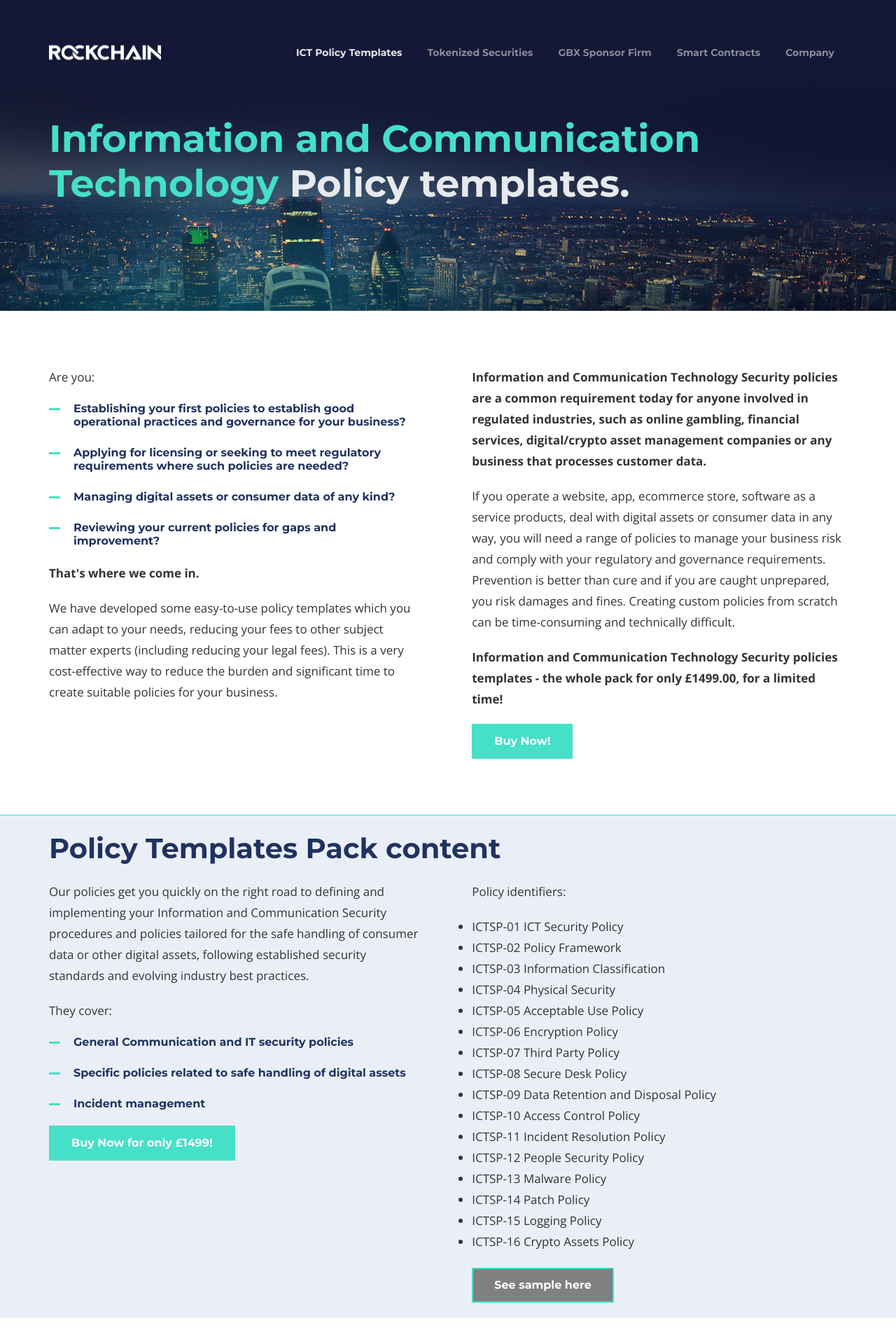
After one commit to RockchainLab/rockchain.com, a PHP site: page /ict-policies in a window 1280 px wide. The commit adds this page. Shown: the top 1920 px of the page at 70% size. Run offline with PHP 8.4, Linux system fonts and the light colour scheme; data that the repository does not hold is empty.

Commit message:
Policies page draft

```diff
--- /dev/null
+++ b/ict-policies.php
@@ -0,0 +1,96 @@
+<?
+$title = "ICT Policy Templates";
+$custom_meta = '
+<meta name="keywords" content="ICT, ICTSP, Information and Communication Security, Cyber Security Policies, Information and Communication Technology Policy" />
+<meta name="description" content="Information and Communication Technology Security policy templates to manage your risk and comply with regulatory requirements." />
+<meta name="robots" content="index, follow" />';
+
+$custom_og = '
+<meta property="og:url" content="https://www.rockchain.com/"/>
+<meta property="og:title" content="ICT Policy Templates"/>
+<meta property="og:description" content="Information and Communication Technology Security policy templates to manage your risk and comply with regulatory requirements."/>';
+?>
+<?php include 'header.php'; ?>
+<?php $active = 'ict-policies'; ?>
+<section class="section-hero hero-small-illustration hero-illustration-1">
+	<div class="container section-hero__container">
+		<?php include 'menu.php'; ?>
+    <h1 class="heading-1"><span class="highlight">Information and Communication Technology</span> Policy templates</span>.</h1>
+	</div>
+</section>
+<section class="section-white">
+	<div class="container section-white__container">
+		<div class="row-3 paragraphs">
+			<div class="box-6 box-s-margin">
+        <p class="paragraph-1">Are you:</p>
+				<ul class="point-list">
+					<li>Establishing your first policies to establish good operational practices and governance for your business?</li>
+          <li>Applying for licensing or seeking to meet regulatory requirements where such policies are needed?</li>
+          <li>Managing digital assets or consumer data of any kind?</li>
+          <li>Reviewing your current policies for gaps and improvement?</li>
+        </ul>
+        <br />
+        <p class="paragraph-1"><strong>That's where we come in.</strong></p>
+        <p class="paragraph-1">We have developed some easy-to-use policy templates which you can adapt to your needs, reducing your fees to other subject matter experts (including reducing your legal fees). This is a very cost-effective way to reduce the burden and significant time to create suitable policies for your business.</p>
+			</div>
+			<div class="box-6">
+				<p class="paragraph-1"><strong>Information and Communication Technology Security policies are a common requirement today for anyone involved in regulated industries, such as online gambling, financial services, digital/crypto asset management companies or any business that processes customer data.</strong></p>
+        <p class="paragraph-1">If you operate a website, app, ecommerce store, software as a service products, deal with digital assets or consumer data in any way, you will need a range of policies to manage your business risk and comply with your regulatory and governance requirements. Prevention is better than cure and if you are caught unprepared, you risk damages and fines. Creating custom policies from scratch can be time-consuming and technically difficult.</p>
+        <p class="paragraph-1"><strong>Information and Communication Technology Security policies templates - the whole pack for only £1499.00, for a limited time!</strong></p>
+				<a class="button-cta" href="#!" target="_blank">Buy Now!</a>
+			</div>
+		</div>
+	</div>
+</section>
+<section class="section-gray">
+	<div class="container section-gray__container">
+    <h2 class="heading-2">Policy Templates Pack content</h2>
+    <br />
+		<div class="row-3 paragraphs">
+			<div class="box-6 box-s-margin">
+        <p class="paragraph-1">Our policies get you quickly on the right road to defining and implementing your Information and Communication Security procedures and policies tailored for the safe handling of consumer data or other digital assets, following established security standards and evolving industry best practices.</p>
+        <p class="paragraph-1">They cover:</p>
+				<ul class="point-list">
+          <li>General Communication and IT security policies</li>
+          <li>Specific policies related to safe handling of digital assets</li>
+          <li>Incident management</li>
+        </ul>
+        <br />
+        <a class="button-cta" href="#!" target="_blank">Buy Now for only £1499!</a>
+			</div>
+			<div class="box-6">
+				<p class="paragraph-1">
+          Policy identifiers:
+        <ul class="paragraph-1">
+          <li>ICTSP-01 ICT Security Policy</li>
+          <li>ICTSP-02 Policy Framework</li>
+          <li>ICTSP-03 Information Classification</li>
+          <li>ICTSP-04 Physical Security</li>
+          <li>ICTSP-05 Acceptable Use Policy</li>
+          <li>ICTSP-06 Encryption Policy</li>
+          <li>ICTSP-07 Third Party Policy</li>
+          <li>ICTSP-08 Secure Desk Policy</li>
+          <li>ICTSP-09 Data Retention and Disposal Policy</li>
+          <li>ICTSP-10 Access Control Policy</li>
+          <li>ICTSP-11 Incident Resolution Policy</li>
+          <li>ICTSP-12 People Security Policy</li>
+          <li>ICTSP-13 Malware Policy</li>
+          <li>ICTSP-14 Patch Policy</li>
+          <li>ICTSP-15 Logging Policy</li>
+          <li>ICTSP-16 Crypto Assets Policy</li>
+        </ul>
+        <br />
+        <a class="button-cta" style="background-color:gray; color: white" href="i/sample-policy.pdf" target="_blank">See sample here</a><br /><br />
+        </p>
+			</div>
+		</div>
+	</div>
+</section>
+<section class="section-white">
+	<div class="container section-white__container">
+		<div class="row-3 paragraphs">
+        <p class="paragraph-1"><strong>Disclaimer:</strong> These policy templates are provided to help you with your overall compliance goals an on an as-is basis only. While they represent useful information as a starting point, we do not certify or guarantee that they are appropriate for any specific use-case. They are designed as an aid only to developing appropriate policies to help your business and to address related issues for commercial or regulatory reasons. We cannot and do not guarantee any conformity with applicable law and they are not designed to be used without legal advice and you are strongly recommended to seek legal advice in adopting and implementing such policies. We are not liable for any content, code, or other errors or omissions or inaccuracies. Our website provides no warranties or guarantees. Nothing in this website, therefore, shall be considered legal advice and no lawyer/attorney-client relationship is established. Please note that further actions may be required to make your business compliant with applicable law or specific regulatory requirements.</p>
+		</div>
+	</div>
+</section>
+<?php include 'footer.php'; ?>
--- a/menu.php
+++ b/menu.php
@@ -5,7 +5,10 @@
 			<a class="main-menu__link <?php echo ($active == 'home')? 'active' : null; ?>" href="/">Home</a>
 		</li-->
 		<li class="main-menu__item">
-			<a class="main-menu__link <?php echo ($active == 'tokenized-securities')? 'active' : null; ?>" href="tokenized-securities">Tokenized Securities (STOs)</a>
+			<a class="main-menu__link <?php echo ($active == 'ict-policies')? 'active' : null; ?>" href="ict-policies">ICT Policy Templates</a>
+		</li>
+		<li class="main-menu__item">
+			<a class="main-menu__link <?php echo ($active == 'tokenized-securities')? 'active' : null; ?>" href="tokenized-securities">Tokenized Securities</a>
 		</li>
 		<li class="main-menu__item">
 			<a class="main-menu__link <?php echo ($active == 'gbx-sponsor-firm')? 'active' : null; ?>" href="gbx_sponsor_firm">GBX Sponsor Firm</a>
@@ -39,10 +42,10 @@
 				<li class="main-menu__submenu-item">
 					<a class="main-menu__submenu-link" href="partner_with_us">Partner with us</a>
 				</li>
+				<li class="main-menu__submenu-item">
+					<a class="main-menu__submenu-link" href="https://goo.gl/forms/FSsvCCeeSORex60K3" target="_blank">Contact</a>
+				</li>
 			</ul>
-		</li>
-		<li class="main-menu__item">
-			<a class="main-menu__link" href="https://goo.gl/forms/FSsvCCeeSORex60K3" target="_blank">Contact</a>
 		</li>
 	</ul>
 	<button class="mobile-menu__trigger"></button>
```
Also changed, not shown: index.php (+6 -5 lines), news/2018-06-20_RHT-Holdings-and-Rockchain-form-JV.php (added, +44 -0 lines), terms-of-use.php (+25 -20 lines), 1 other file.
